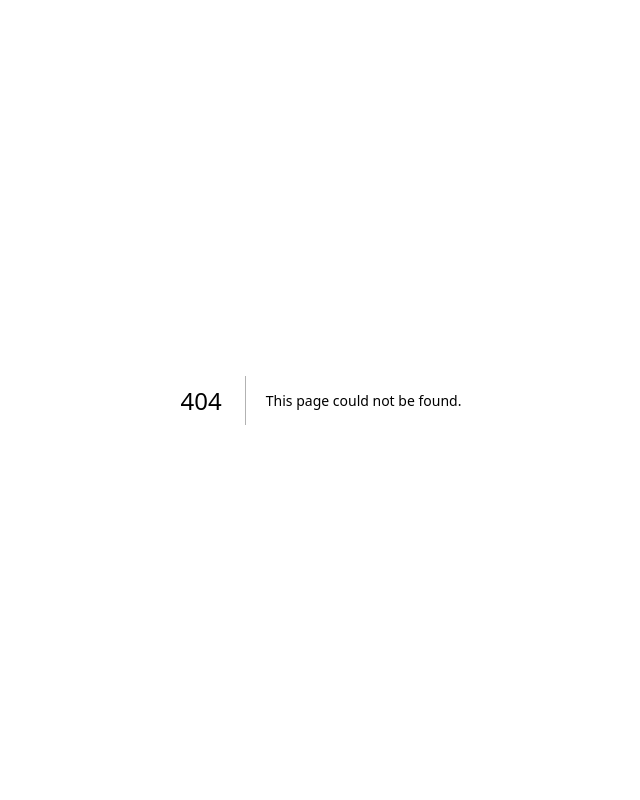
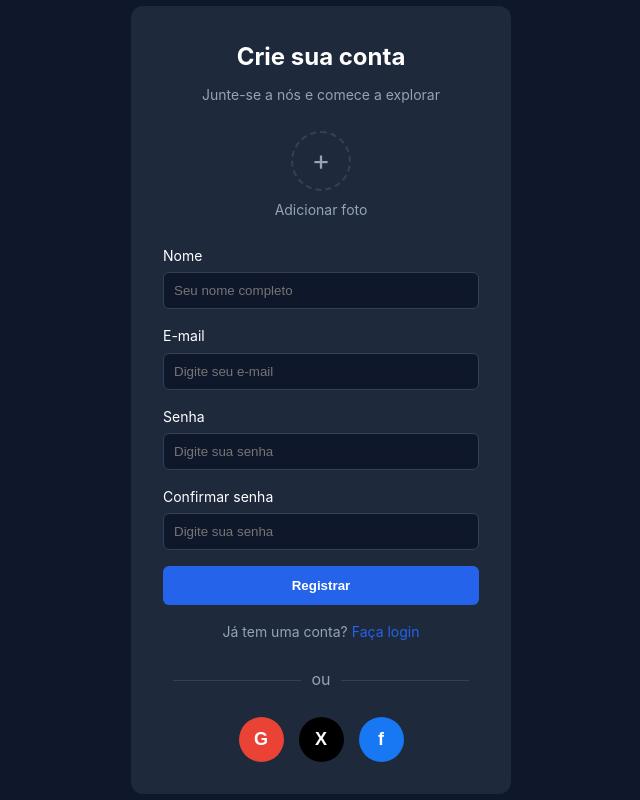
Before and after one commit to LucasSckenal/PhantomCommerce, a Next.js app in the folder phantomcommerce/: page /auth/register in a window 1280 px wide. Before the commit this address had no page. Shown: the whole page, without its empty margins (319-959 px from the left). Built offline with nearby package versions, Linux system fonts and the light colour scheme.

Commit message:
feat: add login page and register page
Co-authored-by: lucas  <LucasSckenal@users.noreply.github.com>

```diff
--- /dev/null
+++ b/phantomcommerce/app/auth/register/page.jsx
@@ -0,0 +1,54 @@
+"use client"; // se estiver usando App Router e precisar de interatividade
+
+import React from "react";
+import styles from '../../styles/Register.module.scss';
+
+export default function RegisterPage() {
+  return (
+    <div className={styles.container}>
+      <div className={styles.registerBox}>
+        <h1>Crie sua conta</h1>
+        <p>Junte-se a nós e comece a explorar</p>
+
+        {/* Upload de foto */}
+        <div className={styles.avatarUpload}>
+          <label htmlFor="avatar">
+            <div className={styles.avatarCircle}>+</div>
+            <span>Adicionar foto</span>
+          </label>
+          <input type="file" id="avatar" hidden />
+        </div>
+
+        <form className={styles.form}>
+          <label htmlFor="name">Nome</label>
+          <input type="text" id="name" placeholder="Seu nome completo" required />
+
+          <label htmlFor="email">E-mail</label>
+          <input type="email" id="email" placeholder="Digite seu e-mail" required />
+
+          <label htmlFor="password">Senha</label>
+          <input type="password" id="password" placeholder="Digite sua senha" required />
+
+          <label htmlFor="confirm">Confirmar senha</label>
+          <input type="password" id="confirm" placeholder="Digite sua senha" required />
+
+          <button type="submit">Registrar</button>
+        </form>
+
+        <p className={styles.loginLink}>
+          Já tem uma conta? <a href="/auth/login">Faça login</a>
+        </p>
+
+        <div className={styles.divider}>
+          <span></span> ou <span></span>
+        </div>
+
+        <div className={styles.socialLogin}>
+          <button className={styles.google}>G</button>
+          <button className={styles.twitter}>X</button>
+          <button className={styles.facebook}>f</button>
+        </div>
+      </div>
+    </div>
+  );
+}
--- /dev/null
+++ b/phantomcommerce/app/styles/Login.module.scss
@@ -0,0 +1,172 @@
+.container {
+  display: flex;
+  justify-content: center;
+  align-items: center;
+  min-height: 100vh;
+  background-color: #121826;
+  font-family: -apple-system, BlinkMacSystemFont, 'Segoe UI', Roboto, Oxygen, Ubuntu, Cantarell, 'Open Sans', 'Helvetica Neue', sans-serif;
+}
+
+.loginBox {
+  background-color: #1e293b;
+  padding: 40px;
+  border-radius: 12px;
+  width: 100%;
+  max-width: 400px;
+  text-align: center;
+  color: #f8fafc;
+  box-shadow: 0 10px 25px rgba(0, 0, 0, 0.2);
+
+  h1 {
+    font-size: 24px;
+    margin-bottom: 8px;
+    font-weight: 600;
+  }
+
+  p {
+    color: #94a3b8;
+    margin-bottom: 32px;
+  }
+}
+
+.inputGroup {
+  text-align: left;
+  margin-bottom: 20px;
+
+  label {
+    display: block;
+    margin-bottom: 8px;
+    font-size: 14px;
+    color: #cbd5e1;
+  }
+}
+
+.inputWrapper {
+  position: relative;
+  display: flex;
+  align-items: center;
+}
+
+.inputIcon {
+  position: absolute;
+  left: 16px;
+  color: #94a3b8;
+  pointer-events: none;
+}
+
+.inputGroup input {
+  width: 100%;
+  padding: 12px 16px 12px 48px;
+  background-color: #334155;
+  border: 1px solid #475569;
+  border-radius: 8px;
+  color: #f8fafc;
+  font-size: 14px;
+  outline: none;
+  transition: border-color 0.2s;
+
+  &::placeholder {
+    color: #94a3b8;
+  }
+
+  &:focus {
+    border-color: #4f46e5;
+  }
+
+  &:focus ~ .inputIcon {
+     color: #cbd5e1;
+  }
+}
+
+.loginButton {
+  width: 100%;
+  padding: 12px;
+  background-color: #4f46e5;
+  color: #ffffff;
+  border: none;
+  border-radius: 8px;
+  font-size: 16px;
+  font-weight: 600;
+  cursor: pointer;
+  transition: background-color 0.2s;
+
+  &:hover {
+    background-color: #4338ca;
+  }
+}
+
+.signupLink {
+  margin-top: 24px;
+  font-size: 14px;
+  color: #94a3b8;
+
+  a {
+    color: #4f46e5;
+    text-decoration: none;
+    font-weight: 600;
+
+    &:hover {
+      text-decoration: underline;
+    }
+  }
+}
+
+.divider {
+  display: flex;
+  align-items: center;
+  text-align: center;
+  margin: 32px 0;
+  color: #64748b;
+
+  &::before,
+  &::after {
+    content: '';
+    flex: 1;
+    border-bottom: 1px solid #475569;
+  }
+
+  span {
+    padding: 0 16px;
+    font-size: 12px;
+    text-transform: uppercase;
+  }
+}
+
+.socialLogin {
+  display: flex;
+  justify-content: center;
+  gap: 16px;
+}
+
+.socialButton {
+  display: flex;
+  justify-content: center;
+  align-items: center;
+  width: 48px;
+  height: 48px;
+  border: none;
+  border-radius: 50%;
+  cursor: pointer;
+  transition: opacity 0.2s;
+  color: #ffffff;
+  /* Estilos para o texto */
+  font-size: 20px;
+  font-weight: bold;
+
+  &:hover {
+    opacity: 0.9;
+  }
+}
+
+.google {
+  background-color: #ffffff;
+  color: #1e293b;
+}
+
+.twitter {
+  background-color: #000000;
+}
+
+.facebook {
+  background-color: #1877f2;
+}
--- /dev/null
+++ b/phantomcommerce/app/styles/Register.module.scss
@@ -0,0 +1,150 @@
+.container {
+  display: flex;
+  justify-content: center;
+  align-items: center;
+  height: 100vh;
+  background-color: #0f172a;
+}
+
+.registerBox {
+  background: #1e293b;
+  padding: 2rem;
+  border-radius: 12px;
+  width: 380px;
+  text-align: center;
+  color: #fff;
+
+  h1 {
+    font-size: 24px;
+    margin-bottom: 0.5rem;
+  }
+
+  p {
+    color: #94a3b8;
+    font-size: 14px;
+    margin-bottom: 1.5rem;
+  }
+}
+
+.avatarUpload {
+  margin-bottom: 1.5rem;
+
+  label {
+    display: flex;
+    flex-direction: column;
+    align-items: center;
+    cursor: pointer;
+    color: #94a3b8;
+    font-size: 14px;
+  }
+
+  .avatarCircle {
+    width: 60px;
+    height: 60px;
+    border: 2px dashed #334155;
+    border-radius: 50%;
+    display: flex;
+    justify-content: center;
+    align-items: center;
+    font-size: 28px;
+    margin-bottom: 0.5rem;
+    transition: 0.3s;
+
+    &:hover {
+      background: #334155;
+    }
+  }
+}
+
+.form {
+  display: flex;
+  flex-direction: column;
+  text-align: left;
+
+  label {
+    margin-bottom: 0.3rem;
+    font-size: 14px;
+  }
+
+  input {
+    padding: 10px;
+    margin-bottom: 1rem;
+    border: 1px solid #334155;
+    border-radius: 6px;
+    background: #0f172a;
+    color: #fff;
+  }
+
+  button {
+    padding: 12px;
+    background: #2563eb;
+    border: none;
+    border-radius: 6px;
+    color: #fff;
+    font-weight: bold;
+    cursor: pointer;
+    transition: background 0.3s;
+
+    &:hover {
+      background: #1d4ed8;
+    }
+  }
+}
+
+.loginLink {
+  margin-top: 1rem;
+  font-size: 14px;
+
+  a {
+    color: #2563eb;
+    text-decoration: none;
+
+    &:hover {
+      text-decoration: underline;
+    }
+  }
+}
+
+.divider {
+  display: flex;
+  align-items: center;
+  justify-content: center;
+  margin: 1.5rem 0;
+  color: #94a3b8;
+
+  span {
+    flex: 1;
+    height: 1px;
+    background: #334155;
+    margin: 0 10px;
+  }
+}
+
+.socialLogin {
+  display: flex;
+  justify-content: center;
+  gap: 15px;
+
+  button {
+    width: 45px;
+    height: 45px;
+    border-radius: 50%;
+    border: none;
+    font-size: 18px;
+    font-weight: bold;
+    cursor: pointer;
+    color: #fff;
+  }
+
+  .google {
+    background: #ea4335;
+  }
+
+  .twitter {
+    background: #000;
+  }
+
+  .facebook {
+    background: #1877f2;
+  }
+}
```
Also changed, not shown: phantomcommerce/app/auth/login/page.jsx (added, +83 -0 lines).
